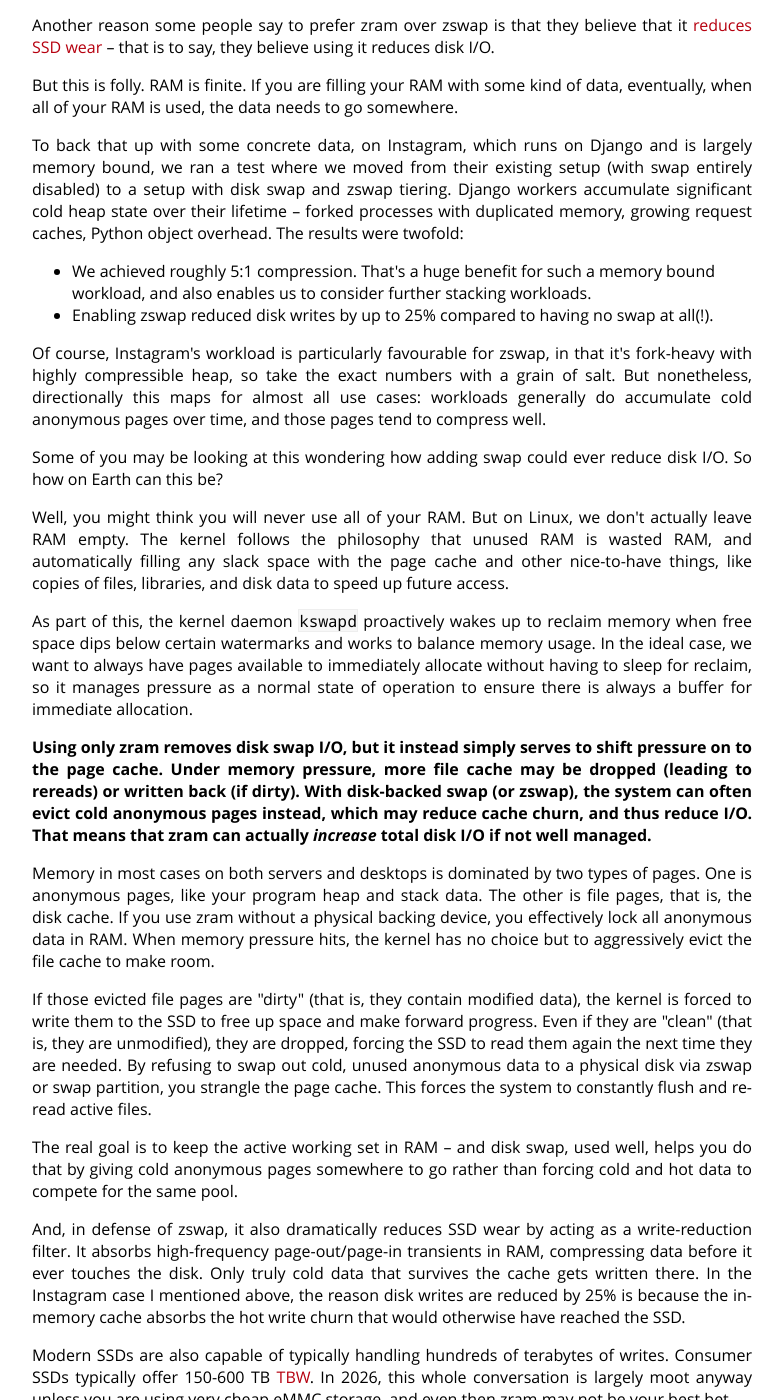
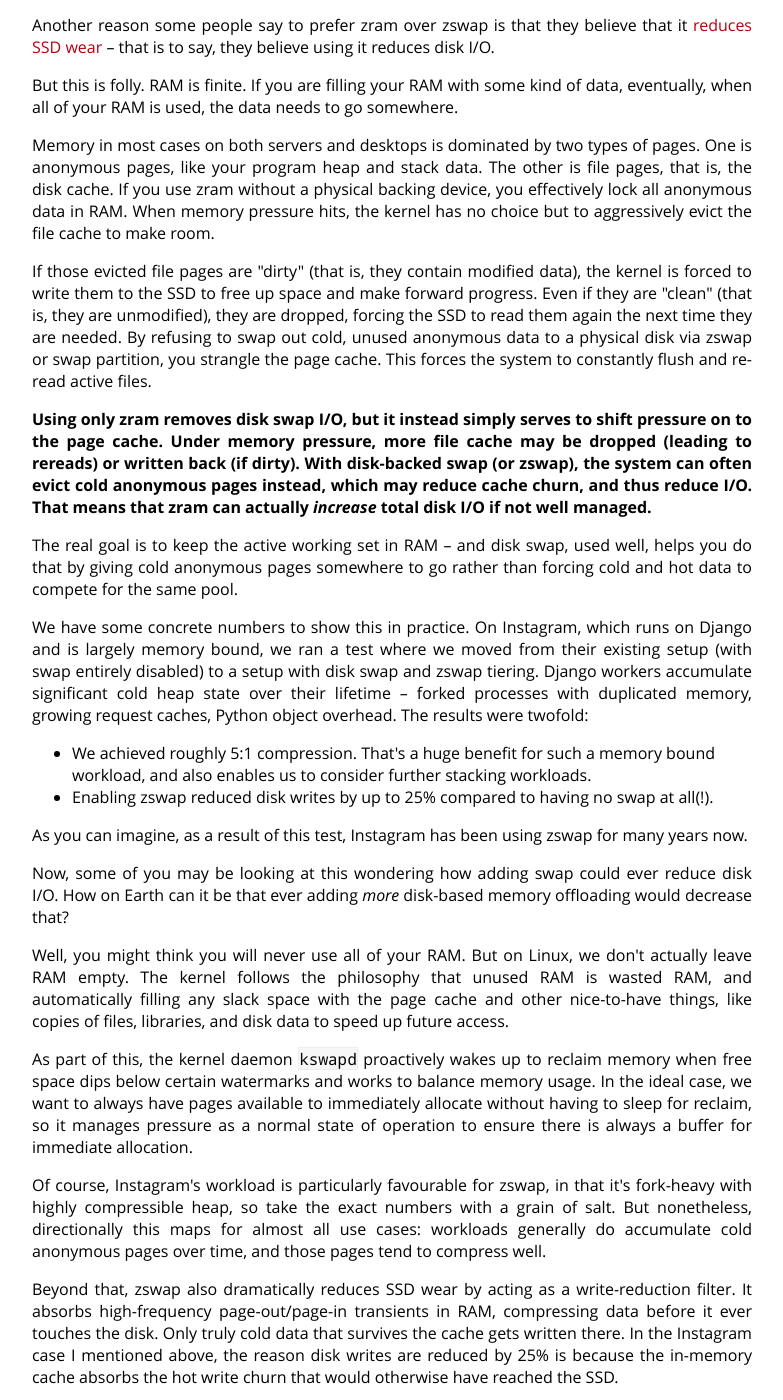
Before and after one commit to cdown/chrisdown.name, a Jekyll site: the page built from _posts/2026-03-17-zswap-vs-zram-when-to-use-what.md, in a window 1280 px wide and 1400 px high, scrolled down 11005 px. Shown: the whole window, without its empty margins (248-1031 px from the left). Built offline with Jekyll 4.4.1, drawn with Linux system fonts in a browser that asks for light colours; part of the change alters nothing that is shown.

Commit message:
zswap article: Move IG around a bit to make it clearer

```diff
--- a/_posts/2026-03-17-zswap-vs-zram-when-to-use-what.md
+++ b/_posts/2026-03-17-zswap-vs-zram-when-to-use-what.md
@@ -623,26 +623,50 @@ using it reduces disk I/O.
 But this is folly. RAM is finite. If you are filling your RAM with some kind of
 data, eventually, when all of your RAM is used, the data needs to go somewhere.
 
-To back that up with some concrete data, on Instagram, which runs on Django and
-is largely memory bound, we ran a test where we moved from their existing setup
-(with swap entirely disabled) to a setup with disk swap and zswap tiering.
-Django workers accumulate significant cold heap state over their lifetime --
-forked processes with duplicated memory, growing request caches, Python object
-overhead. The results were twofold:
+Memory in most cases on both servers and desktops is dominated by two types of
+pages. One is anonymous pages, like your program heap and stack data. The other
+is file pages, that is, the disk cache. If you use zram without a physical
+backing device, you effectively lock all anonymous data in RAM. When memory
+pressure hits, the kernel has no choice but to aggressively evict the file
+cache to make room.
+
+If those evicted file pages are "dirty" (that is, they contain modified data),
+the kernel is forced to write them to the SSD to free up space and make forward
+progress. Even if they are "clean" (that is, they are unmodified), they are
+dropped, forcing the SSD to read them again the next time they are needed. By
+refusing to swap out cold, unused anonymous data to a physical disk via zswap
+or swap partition, you strangle the page cache. This forces the system to
+constantly flush and re-read active files.
+
+**Using only zram removes disk swap I/O, but it instead simply serves to shift
+pressure on to the page cache. Under memory pressure, more file cache may be
+dropped (leading to rereads) or written back (if dirty). With disk-backed swap
+(or zswap), the system can often evict cold anonymous pages instead, which may
+reduce cache churn, and thus reduce I/O. That means that zram can actually
+_increase_ total disk I/O if not well managed.**
+
+The real goal is to keep the active working set in RAM -- and disk swap,
+used well, helps you do that by giving cold anonymous pages somewhere to go
+rather than forcing cold and hot data to compete for the same pool.
+
+We have some concrete numbers to show this in practice. On Instagram, which
+runs on Django and is largely memory bound, we ran a test where we moved from
+their existing setup (with swap entirely disabled) to a setup with disk swap
+and zswap tiering. Django workers accumulate significant cold heap state over
+their lifetime -- forked processes with duplicated memory, growing request
+caches, Python object overhead. The results were twofold:
 
 - We achieved roughly 5:1 compression. That's a huge benefit for such a memory
   bound workload, and also enables us to consider further stacking workloads.
 - Enabling zswap reduced disk writes by up to 25% compared to having no swap at
   all(!).
 
-Of course, Instagram's workload is particularly favourable for zswap, in that
-it's fork-heavy with highly compressible heap, so take the exact numbers with a
-grain of salt. But nonetheless, directionally this maps for almost all use
-cases: workloads generally do accumulate cold anonymous pages over time, and
-those pages tend to compress well.
+As you can imagine, as a result of this test, Instagram has been using zswap
+for many years now.
 
-Some of you may be looking at this wondering how adding swap could ever reduce
-disk I/O. So how on Earth can this be?
+Now, some of you may be looking at this wondering how adding swap could ever
+reduce disk I/O. How on Earth can it be that ever adding _more_ disk-based
+memory offloading would decrease that?
 
 Well, you might think you will never use all of your RAM. But on Linux, we
 don't actually leave RAM empty. The kernel follows the philosophy that unused
@@ -657,33 +681,13 @@ immediately allocate without having to sleep for reclaim, so it manages
 pressure as a normal state of operation to ensure there is always a buffer for
 immediate allocation.
 
-**Using only zram removes disk swap I/O, but it instead simply serves to shift
-pressure on to the page cache. Under memory pressure, more file cache may be
-dropped (leading to rereads) or written back (if dirty). With disk-backed swap
-(or zswap), the system can often evict cold anonymous pages instead, which may
-reduce cache churn, and thus reduce I/O. That means that zram can actually
-_increase_ total disk I/O if not well managed.**
+Of course, Instagram's workload is particularly favourable for zswap, in that
+it's fork-heavy with highly compressible heap, so take the exact numbers with a
+grain of salt. But nonetheless, directionally this maps for almost all use
+cases: workloads generally do accumulate cold anonymous pages over time, and
+those pages tend to compress well.
 
-Memory in most cases on both servers and desktops is
-dominated by two types of pages. One is anonymous pages, like your program heap
-and stack data. The other is file pages, that is, the disk cache. If you use
-zram without a physical backing device, you effectively lock all anonymous data
-in RAM. When memory pressure hits, the kernel has no choice but to aggressively
-evict the file cache to make room.
-
-If those evicted file pages are "dirty" (that is, they contain modified data), the kernel is forced
-to write them to the SSD to free up space and make forward progress. Even if they are "clean"
-(that is, they are unmodified), they are dropped, forcing the SSD to read them
-again the next time they are needed. By refusing to swap out cold, unused
-anonymous data to a physical disk via zswap or swap partition, you strangle
-the page cache. This forces the system to constantly flush and re-read active
-files.
-
-The real goal is to keep the active working set in RAM -- and disk swap,
-used well, helps you do that by giving cold anonymous pages somewhere to go
-rather than forcing cold and hot data to compete for the same pool.
-
-And, in defense of zswap, it also dramatically reduces SSD wear by acting as a
+Beyond that, zswap also dramatically reduces SSD wear by acting as a
 write-reduction filter. It absorbs high-frequency page-out/page-in transients
 in RAM, compressing data before it ever touches the disk. Only truly cold data
 that survives the cache gets written there. In the Instagram case I mentioned
```
